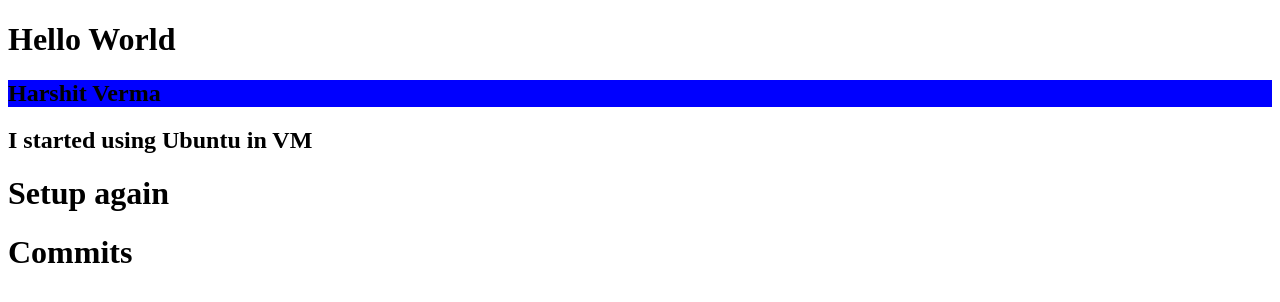
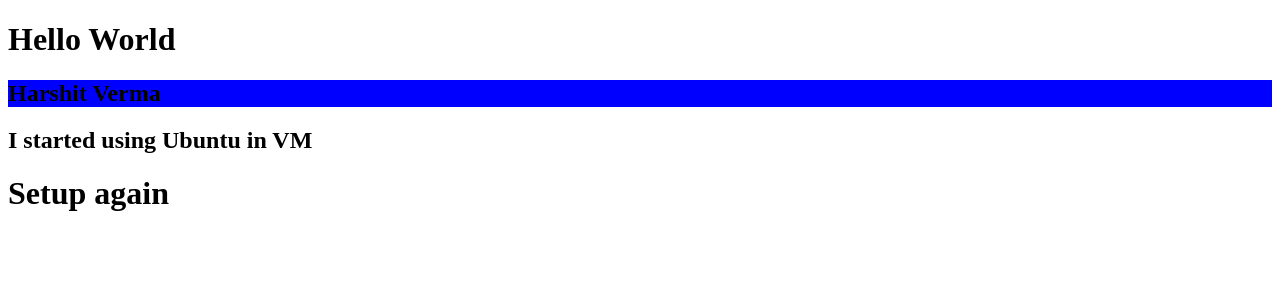
Before and after one commit to therealharshit/test-setup, a website: page index.html in a window 1280 px wide. Drawn offline with Linux system fonts and the light colour scheme.

Commit message:
Short summary line
Detail discription line 1

detail discription line 3

```diff
--- a/index.html
+++ b/index.html
@@ -11,7 +11,6 @@
     <H2 id="game"></H2>
     <H2>I started using Ubuntu in VM</H2>
     <h1>Setup again</h1>
-    <h1>Commits</h1>
 </body>
 <script src="index.js"></script>
 </html>
```
